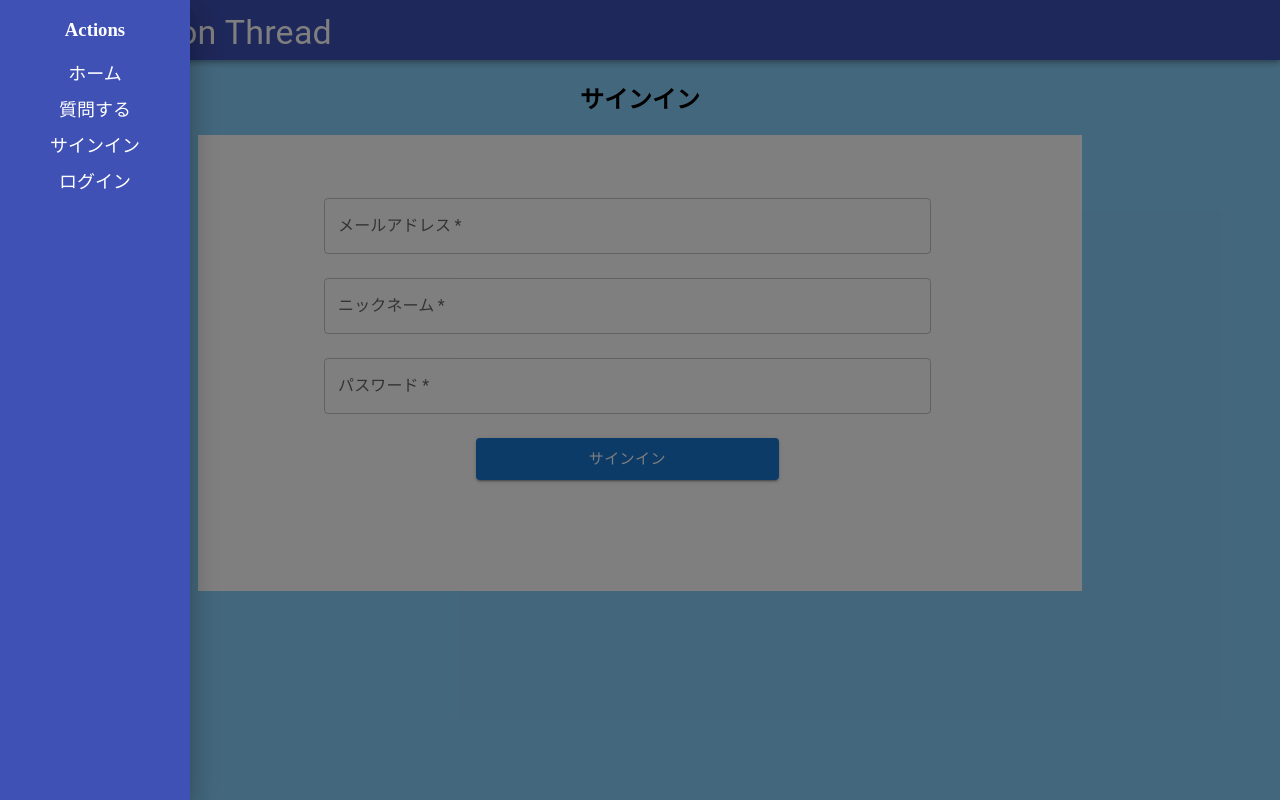
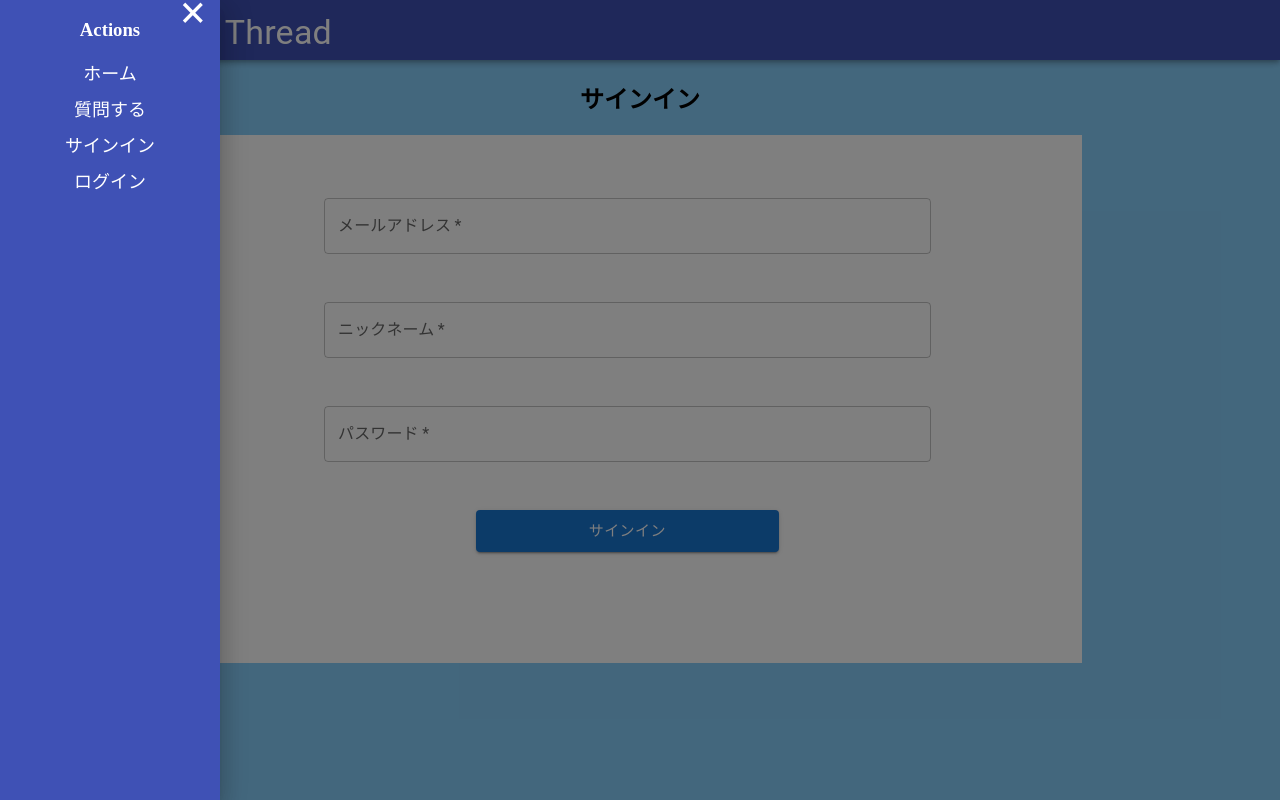
Before and after one commit to shunsuke-kawata/Question_thread, a React (Create React App) app in the folder frontend/frontend/react-sample/: page /signin in a window 1280 px wide. Both pictures are taken after a click on the button "menu". Built offline with nearby package versions, Linux system fonts and the light colour scheme.

Commit message:
create cssファイルを作成 & update UIの変更と閉じるボタンの追加

```diff
--- a/frontend/frontend/react-sample/package.json
+++ b/frontend/frontend/react-sample/package.json
@@ -6,6 +6,7 @@
     "@chakra-ui/react": "^2.3.7",
     "@emotion/react": "^11.10.5",
     "@emotion/styled": "^11.10.5",
+    "@hookform/resolvers": "^2.9.10",
     "@material-ui/core": "^4.12.4",
     "@mui/material": "^5.10.15",
     "@testing-library/jest-dom": "^5.16.5",
@@ -22,7 +23,8 @@
     "react-scripts": "5.0.1",
     "react-sidebar": "^3.0.2",
     "uuid": "^9.0.0",
-    "web-vitals": "^2.1.4"
+    "web-vitals": "^2.1.4",
+    "yup": "^0.32.11"
   },
   "scripts": {
     "start": "react-scripts start",
--- a/frontend/frontend/react-sample/src/Components/LoginForm.jsx
+++ b/frontend/frontend/react-sample/src/Components/LoginForm.jsx
@@ -1,6 +1,7 @@
 import { useForm } from "react-hook-form";
 import { TextField, Stack, Button } from "@mui/material";
 import { Link } from "react-router-dom";
+import "../css/LoginForm.css";
 
 const LoginForm = () => {
   const {
@@ -23,17 +24,26 @@ const LoginForm = () => {
             autoComplete="off"
             required
             label="メールアドレス"
+            placeholder="有効なメールアドレスを入力してください"
             type="email"
-            {...register("email", { required: true })}
+            {...register("email", {
+              required: "email is required field",
+            })}
           />
+          <p className="error-sentence">{errors.email?.message}</p>
           <TextField
             className="signinField"
             autoComplete="off"
             required
             label="パスワード"
+            placeholder="6文字以上のパスワードを入力してください"
             type="password"
-            {...register("password", { required: true })}
+            {...register("password", {
+              minLength: 6,
+              required: "password is required field",
+            })}
           />
+          <p className="error-sentence">{errors.password?.message}</p>
           <Button
             id="signinButton"
             color="primary"
--- a/frontend/frontend/react-sample/src/Components/Menubar.jsx
+++ b/frontend/frontend/react-sample/src/Components/Menubar.jsx
@@ -1,12 +1,14 @@
 import React from "react";
 import { Link } from "react-router-dom";
-import { HStack } from "@mui/material";
 import "../css/Menubar.css";
 
-const Menubar = () => {
+const Menubar = ({ setMenubarFlag }) => {
   return (
     <>
       <div className="menubar">
+        <span className="batsu" onClick={() => setMenubarFlag(false)}>
+          ×
+        </span>
         <h3 id="menutitle">Actions</h3>
         <Link className="links" to="/">
           ホーム
--- a/frontend/frontend/react-sample/src/Components/QuestionForm.jsx
+++ b/frontend/frontend/react-sample/src/Components/QuestionForm.jsx
@@ -27,15 +27,17 @@ const QuestionForm = () => {
               autoComplete="off"
               label="タイトル"
               type="text"
-              {...register("title", { required: true })}
+              {...register("title", { required: "title is required field" })}
             />
+            <p className="error-sentence">{errors.title?.message}</p>
           </div>
           <TextareaAutosize
             className="questionBody"
             minRows={3}
             placeholder="質問の内容を入力してください"
-            {...register("body", { required: true })}
+            {...register("body", { required: "body is required field" })}
           />
+          <p className="error-sentence">{errors.body?.message}</p>
           <Button
             id="postButton"
             color="primary"
--- a/frontend/frontend/react-sample/src/Components/SigninForm.jsx
+++ b/frontend/frontend/react-sample/src/Components/SigninForm.jsx
@@ -1,6 +1,7 @@
 import { TextField, Stack, Button } from "@mui/material";
 import { useForm } from "react-hook-form";
 import { Link } from "react-router-dom";
+import "../css/SigninForm.css";
 
 const SiginForm = () => {
   const {
@@ -14,6 +15,7 @@ const SiginForm = () => {
     console.log(data);
     reset();
   };
+
   return (
     <>
       <form id="signin">
@@ -24,23 +26,31 @@ const SiginForm = () => {
             required
             label="メールアドレス"
             type="email"
-            {...register("email", { required: true })}
+            {...register("email", { required: "email is required field" })}
           />
+          <p className="error-sentence">{errors.email?.message}</p>
           <TextField
             className="signinField"
             autoComplete="off"
             required
             label="ニックネーム"
-            {...register("nickname", { required: true })}
+            {...register("nickname", {
+              required: "nickname is required field",
+            })}
           />
+          <p className="error-sentence">{errors.nickname?.message}</p>
           <TextField
             className="signinField"
             autoComplete="off"
             required
             label="パスワード"
             type="password"
-            {...register("password", { required: true })}
+            {...register("password", {
+              minLength: 6,
+              required: "password is required field",
+            })}
           />
+          <p className="error-sentence">{errors.password?.message}</p>
           <Button
             id="signinButton"
             color="primary"
--- a/frontend/frontend/react-sample/src/css/IndexArea.css
+++ b/frontend/frontend/react-sample/src/css/IndexArea.css
@@ -21,4 +21,7 @@
 
 .mr-2{
     width:60px;
+    color: white;
+    background-color: #3f51b5;
+    border:none;
 }
--- /dev/null
+++ b/frontend/frontend/react-sample/src/css/LoginForm.css
@@ -0,0 +1,3 @@
+.error-sentence{
+    color: red;
+}
--- a/frontend/frontend/react-sample/src/css/Menubar.css
+++ b/frontend/frontend/react-sample/src/css/Menubar.css
@@ -1,9 +1,10 @@
 
 .menubar{
-    padding-left: 50px;
-    padding-right: 50px;
+    padding-left: 65px;
+    padding-right: 65px;
     background-color: #3f51b5;
     height: 100%;
+    position:relative;
 }
 
 #menutitle{
@@ -27,3 +28,17 @@ a{
     display: block;
     padding-bottom: 10px;
 }
+
+.batsu{
+    font-size: 300%;/*ボタンの大きさ*/
+    text-align: center;
+    font-weight: bold;
+    color: white;
+
+
+    position: absolute;
+    right:0;
+    top:-15px;
+    width: 54px;
+    height:54px;
+  }
--- a/frontend/frontend/react-sample/src/css/QuestionForm.css
+++ b/frontend/frontend/react-sample/src/css/QuestionForm.css
@@ -25,3 +25,7 @@
     width: 40%;
     margin-left: 25%;
 }
+
+.error-sentence{
+    color: red;
+}
--- /dev/null
+++ b/frontend/frontend/react-sample/src/css/SigninForm.css
@@ -0,0 +1,3 @@
+.error-sentence{
+    color: red;
+}
```
Also changed, not shown: frontend/frontend/react-sample/src/css/Login.css (line endings or trailing spaces), 2 other files (tests, documents, lock files or other folders).
